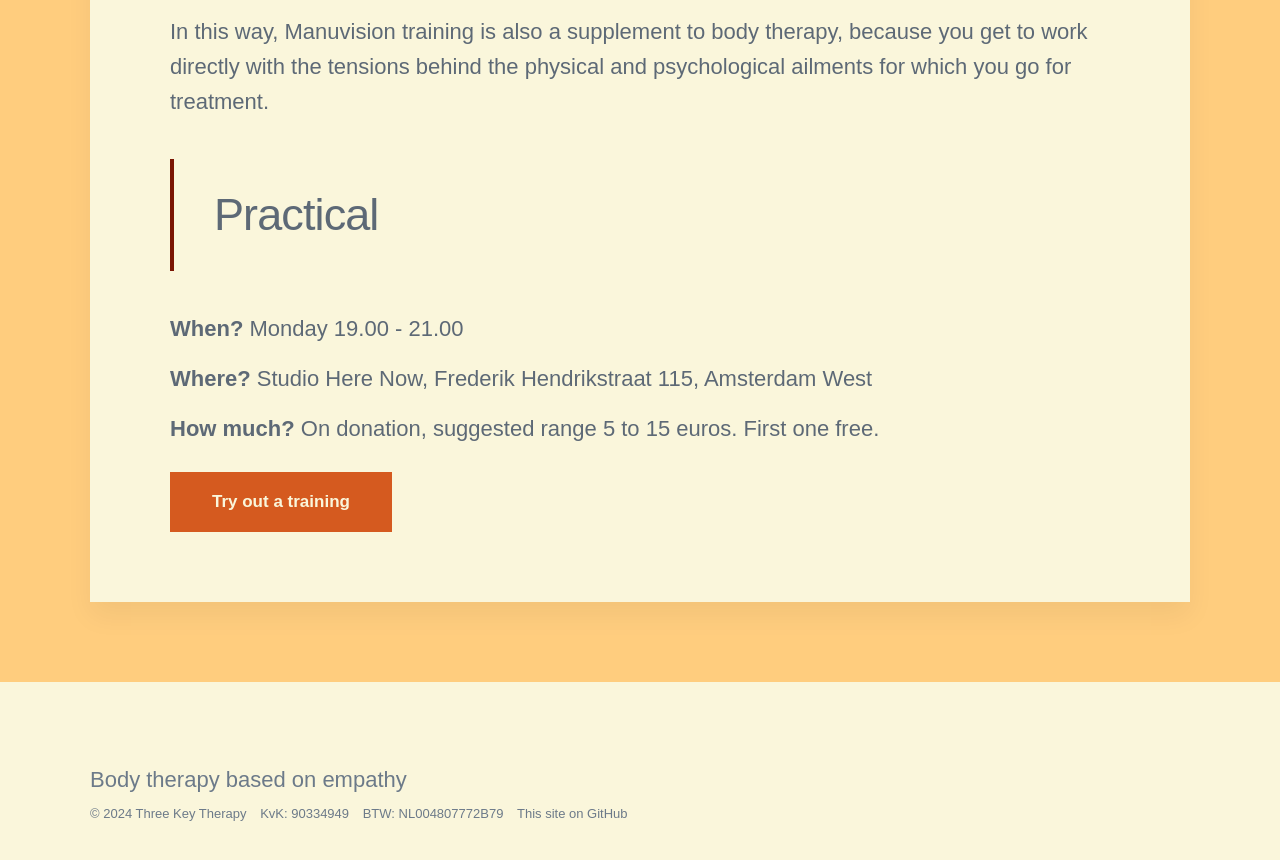
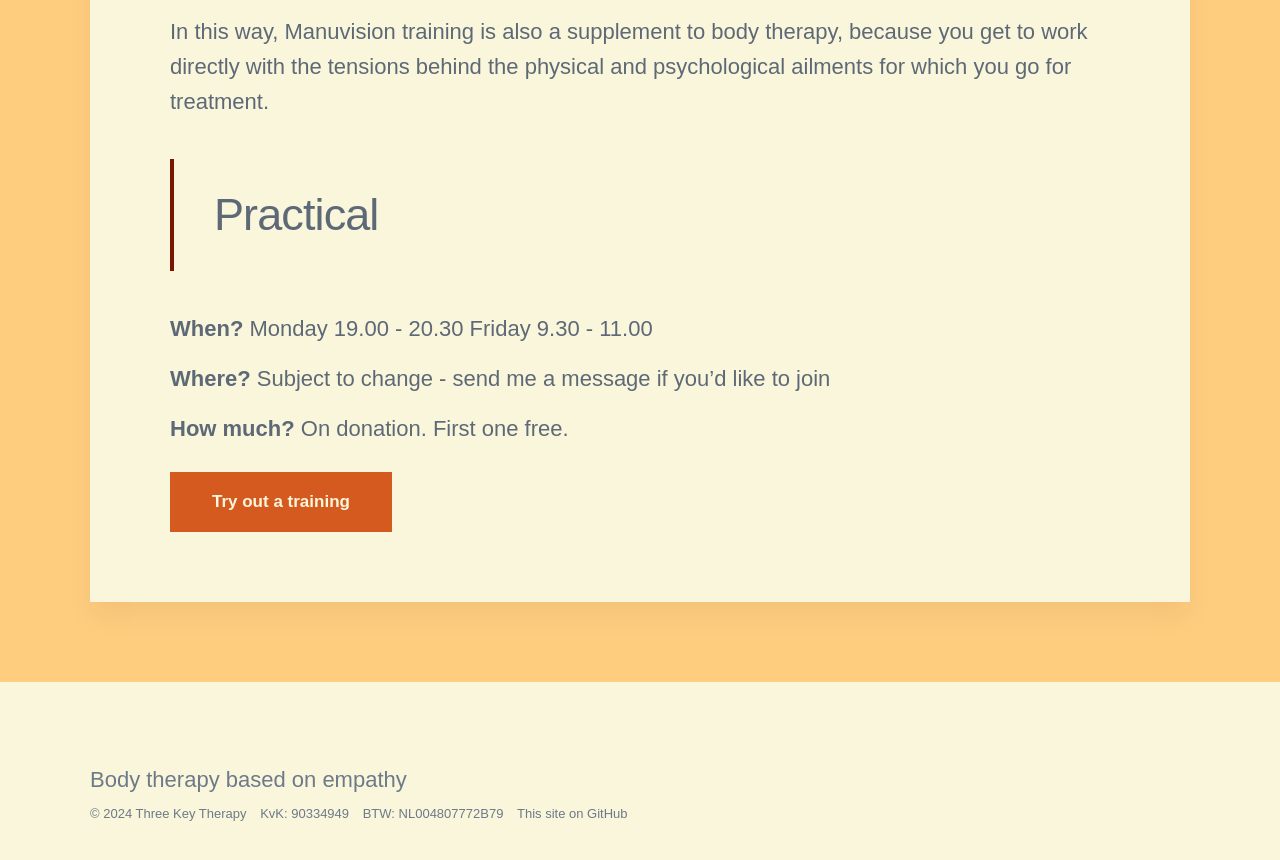
Before and after one commit to threekeytherapy/threekeytherapy.com, a Jekyll site: the page built from _projects/trainings.md, in a window 1280 px wide and 900 px high, scrolled down 1813 px. Shown: the top 860 px of the window. Built offline with Jekyll 4.4.1, drawn with Linux system fonts in a browser that asks for light colours; nearby versions of some CDN libraries; some web fonts are replaced.

Commit message:
update training page

```diff
--- a/_projects/trainings.md
+++ b/_projects/trainings.md
@@ -34,13 +34,14 @@ In this way, Manuvision training is also a supplement to body therapy, because y
 > Practical
 
 **When?**
-Monday 19.00 - 21.00
+Monday 19.00 - 20.30
+Friday 9.30 - 11.00
 
 **Where?**
-Studio Here Now, Frederik Hendrikstraat 115, Amsterdam West
+Subject to change - send me a message if you'd like to join
 
 **How much?**
-On donation, suggested range 5 to 15 euros.
+On donation.
 First one free.
 
 <a href="/contact" class="button button--large">Try out a training</a>
```
